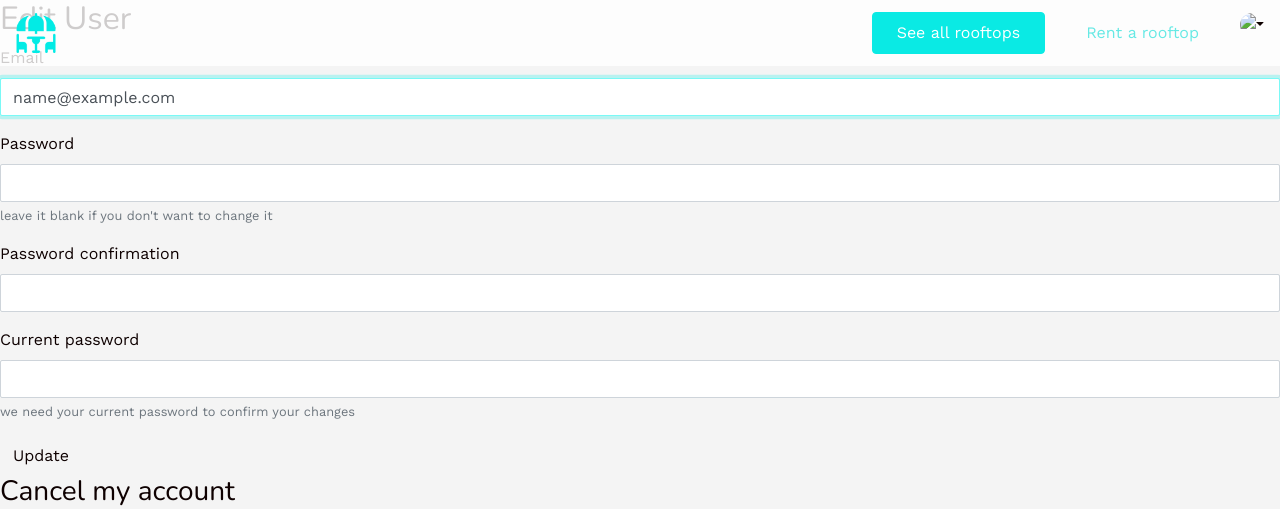
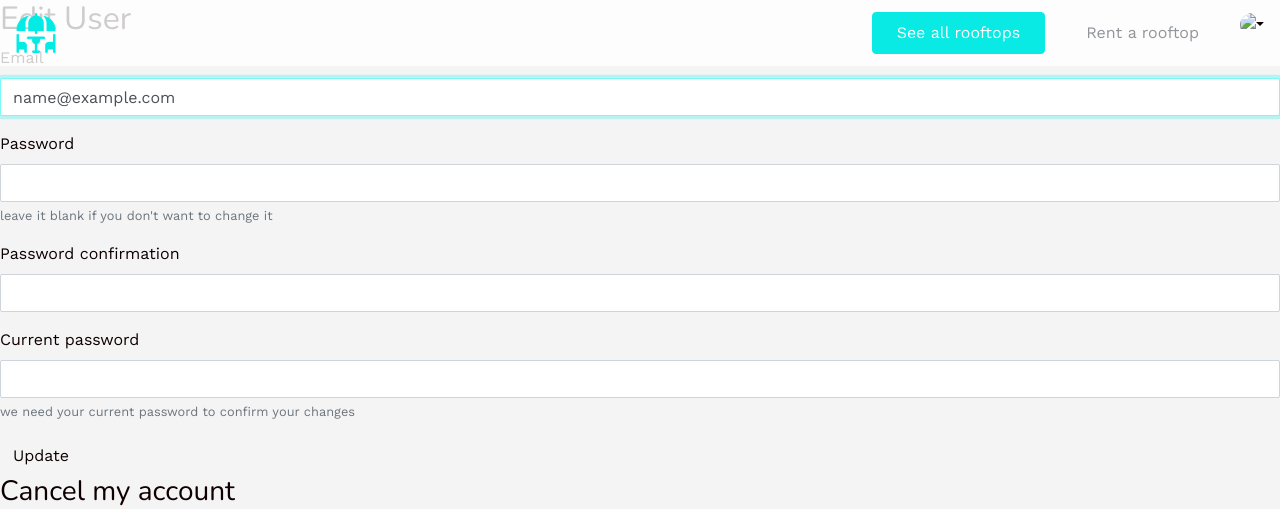
Before and after one commit to fanny-rojon/roofTOP, a Rails app: page /users/edit in a window 1280 px wide. Shown: the top 509 px of the page. Run offline with Rails 7, Linux system fonts and the light colour scheme; the visitor is signed in with stand-in values (Sample User, id 1); style sheets or scripts are compiled from the project's sources; some libraries are stand-ins or nearby versions.

Commit message:
edites navbar & buttons

```diff
--- a/app/assets/stylesheets/components/_button.scss
+++ b/app/assets/stylesheets/components/_button.scss
@@ -7,11 +7,12 @@
   &:hover {
   background: $dark-turquoise;
   color: white;
+  border-color: $dark-turquoise;
   }
 }
 
 .btn-ghost {
-  color: $dark-turquoise;
+  color: $dark-gray;
   // border: 1px solid #4A4A4A;
   padding: 8px 24px;
   border-radius: 50px;
@@ -20,5 +21,6 @@
   transition: opacity 0.3s ease;
   &:hover {
   opacity: 1;
+  color: $dark-turquoise;
   }
 }
--- a/app/assets/stylesheets/config/_colors.scss
+++ b/app/assets/stylesheets/config/_colors.scss
@@ -10,4 +10,5 @@ $turquoise: #0AEAE4;
 $dark-turquoise: #02DBD4;
 $gray: #0E0000;
 $light-gray: #F4F4F4;
+$dark-gray: #495057;
 $fuscia: #EE24DE;
```
